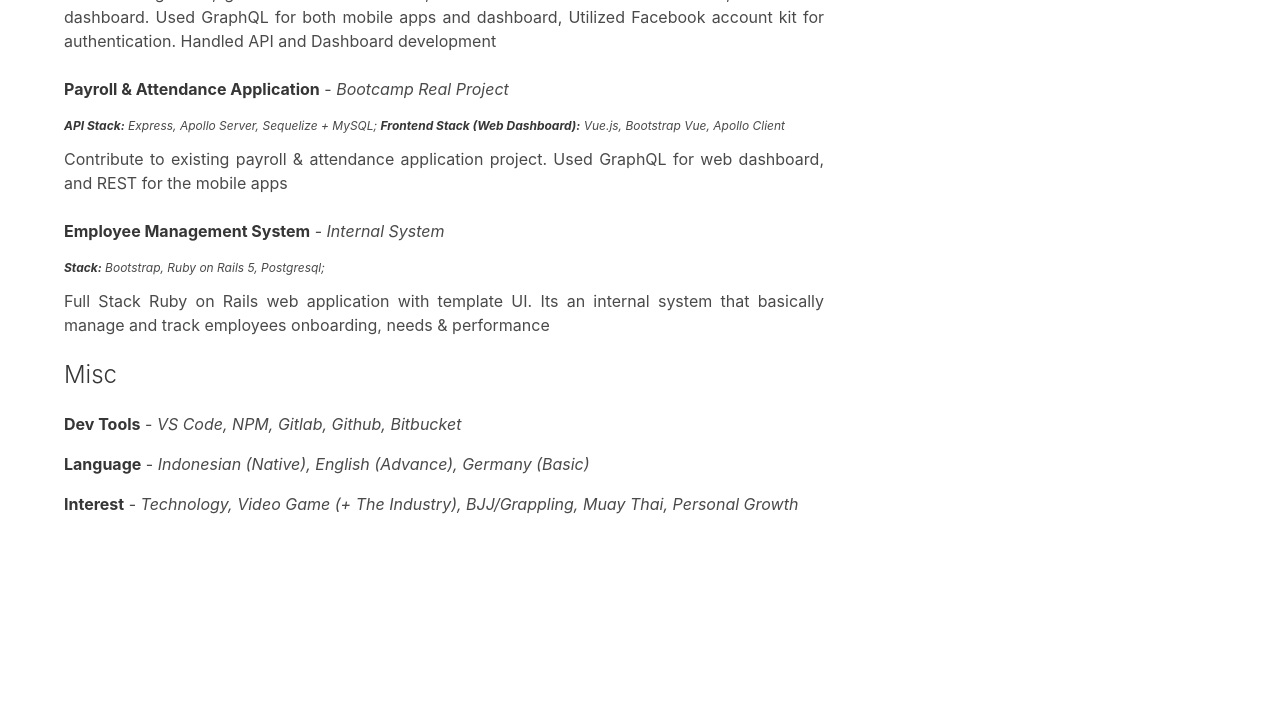
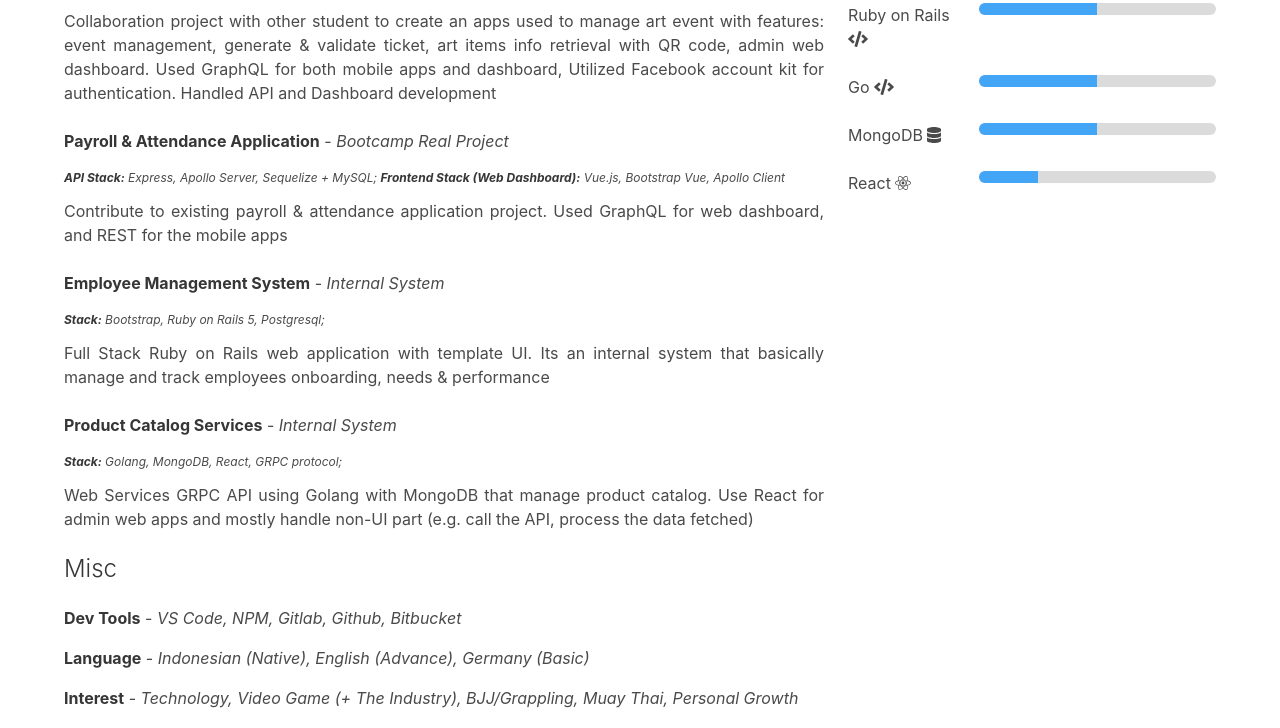
Before and after one commit to ario-b/web-resume, a website: page docs/index.html in a window 1280 px wide. Shown: the part 1547-2275 px from the top of the page. Before the commit the page ends 2111 px from the top, so only its background shows below. Drawn offline with Linux system fonts and the light colour scheme.

Commit message:
Update NPM module and content

```diff
--- a/docs/index.html
+++ b/docs/index.html
@@ -66,7 +66,8 @@
               <p class=><strong>HappyFresh</strong>, Jakarta, Indonesia - <em>Software Developer</em></p>
               <p class="content is-small">May 2019 - Present</p>
               <ul>
-                <li>Handle Full Stack Ruby on Rails Web Apps</li>
+                <li>Develop Full Stack Ruby on Rails Web Apps, with PostgreSQL database</li>
+                <li>Develop web services with Golang and MongoDB, with integration to React based web apps using grpc protocol</li>
                 <li>Scrum Based Software Development</li>
               </ul>
             </div>
@@ -171,9 +172,22 @@
                 manage and track employees onboarding, needs & performance
               </p>
             </div>
+            <div class="content">
+              <p><strong>Product Catalog Services</strong> - <em>Internal System</em></p>
+              <p class="content is-small"><em>
+                <strong>Stack:</strong> Golang, MongoDB, React, GRPC protocol;
+              </em></p>
+              <p>
+                Web Services GRPC API using Golang with MongoDB that manage product catalog. Use React for admin web apps
+                and mostly handle non-UI part (e.g. call the API, process the data fetched)
+              </p>
+            </div>
           </div>
           <div class="column">
             <h2 class="content is-size-4 has-text-weight-light">Skill</h2>
+              <p class="content is-small"><em>
+                the progress bar means to indicate my familiarity and confidence level with respective skill
+              </em></p>
             <div class="columns">
               <div class="column is-4">
                 <p>HTML <i class="fab fa-html5"></i></p>
@@ -211,7 +225,7 @@
                 <p>Python <i class="fab fa-python"></i></p>
               </div>
               <div class="column">
-                <progress class="progress is-small is-info" value="35" max="100"></progress>
+                <progress class="progress is-small is-info" value="25" max="100"></progress>
               </div>
             </div>
             <div class="columns">
@@ -238,6 +252,30 @@
                 <progress class="progress is-small is-info" value="50" max="100"></progress>
               </div>
             </div>
+            <div class="columns">
+              <div class="column is-4">
+                <p>Go <i class="fas fa-code"></i></p>
+              </div>
+              <div class="column">
+                <progress class="progress is-small is-info" value="50" max="100"></progress>
+              </div>
+            </div>
+            <div class="columns">
+              <div class="column is-4">
+                <p>MongoDB <i class="fas fa-database"></i></p>
+              </div>
+              <div class="column">
+                <progress class="progress is-small is-info" value="50" max="100"></progress>
+              </div>
+            </div>
+            <div class="columns">
+              <div class="column is-4">
+                <p>React <i class="fab fa-react"></i></p>
+              </div>
+              <div class="column">
+                <progress class="progress is-small is-info" value="25" max="100"></progress>
+              </div>
+            </div>
           </div>
         </div>
         <div class="content">
--- a/package.json
+++ b/package.json
@@ -15,7 +15,7 @@
     "bulma": "^0.7.4",
     "css-loader": "^2.1.1",
     "extract-text-webpack-plugin": "^4.0.0-beta.0",
-    "node-sass": "^4.11.0",
+    "node-sass": "^4.13.1",
     "sass-loader": "^7.1.0",
     "style-loader": "^0.23.1",
     "webpack": "^4.29.6",
```
Also changed, not shown: 1 other file.
